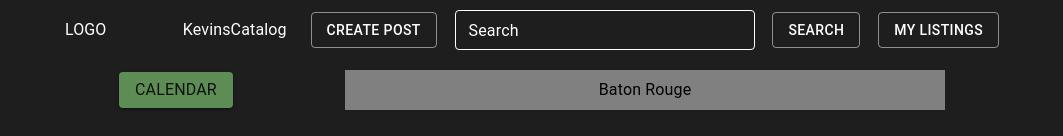
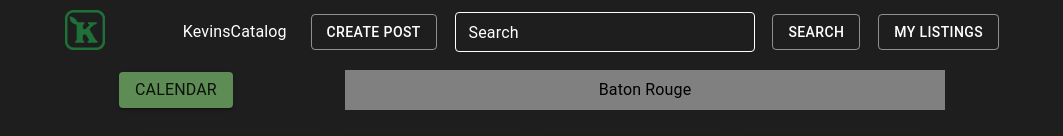
Before and after one commit to IkaikaL/CSC-4243-Project, a React (Create React App) app in the folder frontend/: page / in a window 1280 px wide. Shown: the top 136 px of the page, without its empty margins (108-1171 px from the left). Built offline with nearby package versions, Linux system fonts and the light colour scheme.

Commit message:
new global header

```diff
--- a/frontend/src/components/GlobalHeader.tsx
+++ b/frontend/src/components/GlobalHeader.tsx
@@ -1,5 +1,13 @@
 import React from "react";
-import { Container, Grid, Typography, Button, TextField } from "@mui/material";
+import {
+	Container,
+	Grid,
+	Typography,
+	Button,
+	TextField,
+	Box,
+} from "@mui/material";
+import logo from "./Files/KC- K.png";
 
 const GlobalHeader = () => {
 	return (
@@ -19,7 +27,12 @@ const GlobalHeader = () => {
 				sx={{ height: "100%" }}
 			>
 				<Grid item sx={{ width: "100px" }}>
-					<Typography sx={{ color: "white" }}>LOGO</Typography>
+					<Box
+						component='img'
+						sx={{ height: "40px", width: "40px" }}
+						alt='logo'
+						src={logo}
+					/>
 				</Grid>
 				<Grid item sx={{ width: "110px" }}>
 					<Typography sx={{ color: "white" }}> KevinsCatalog</Typography>
```
Also changed, not shown: frontend/src/components/Files/KC- K.png (added).
